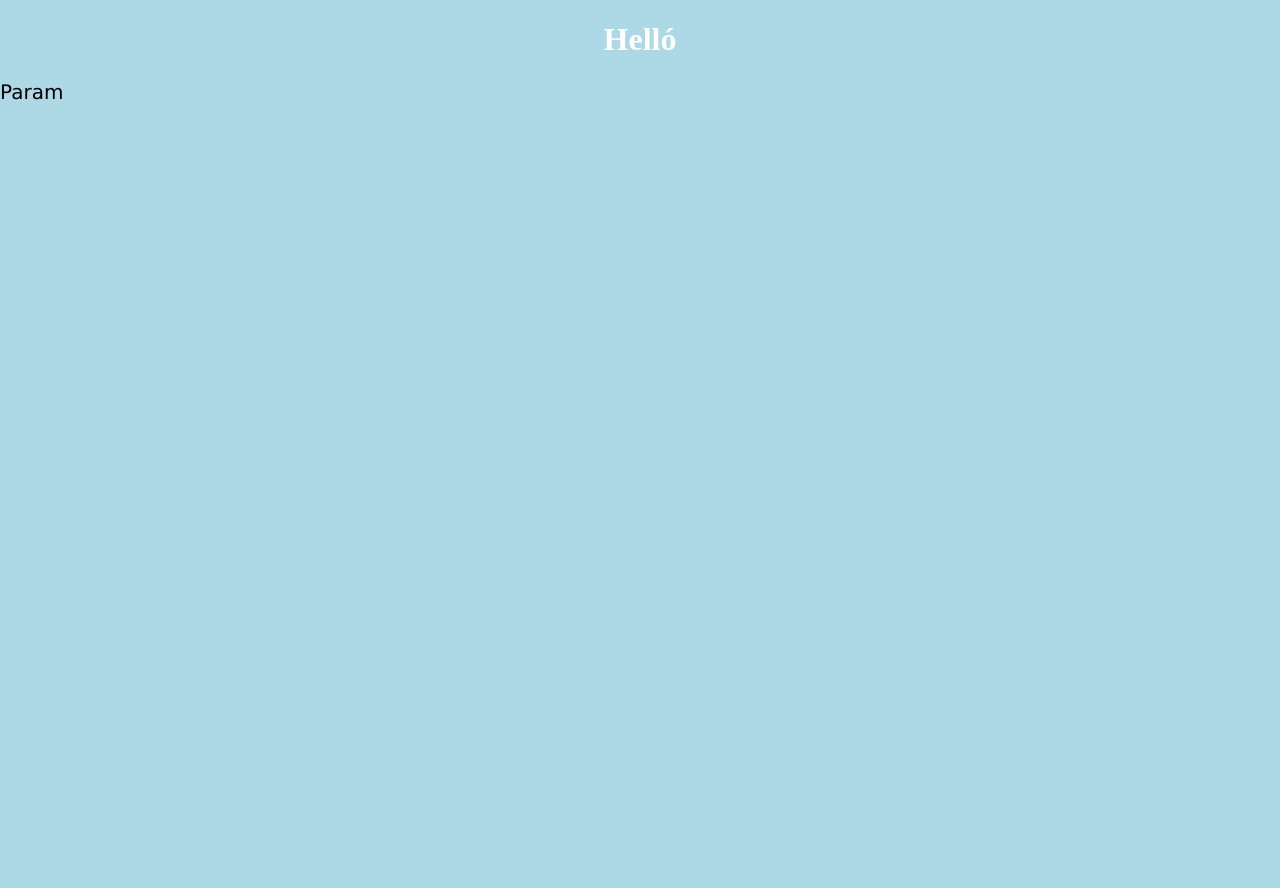
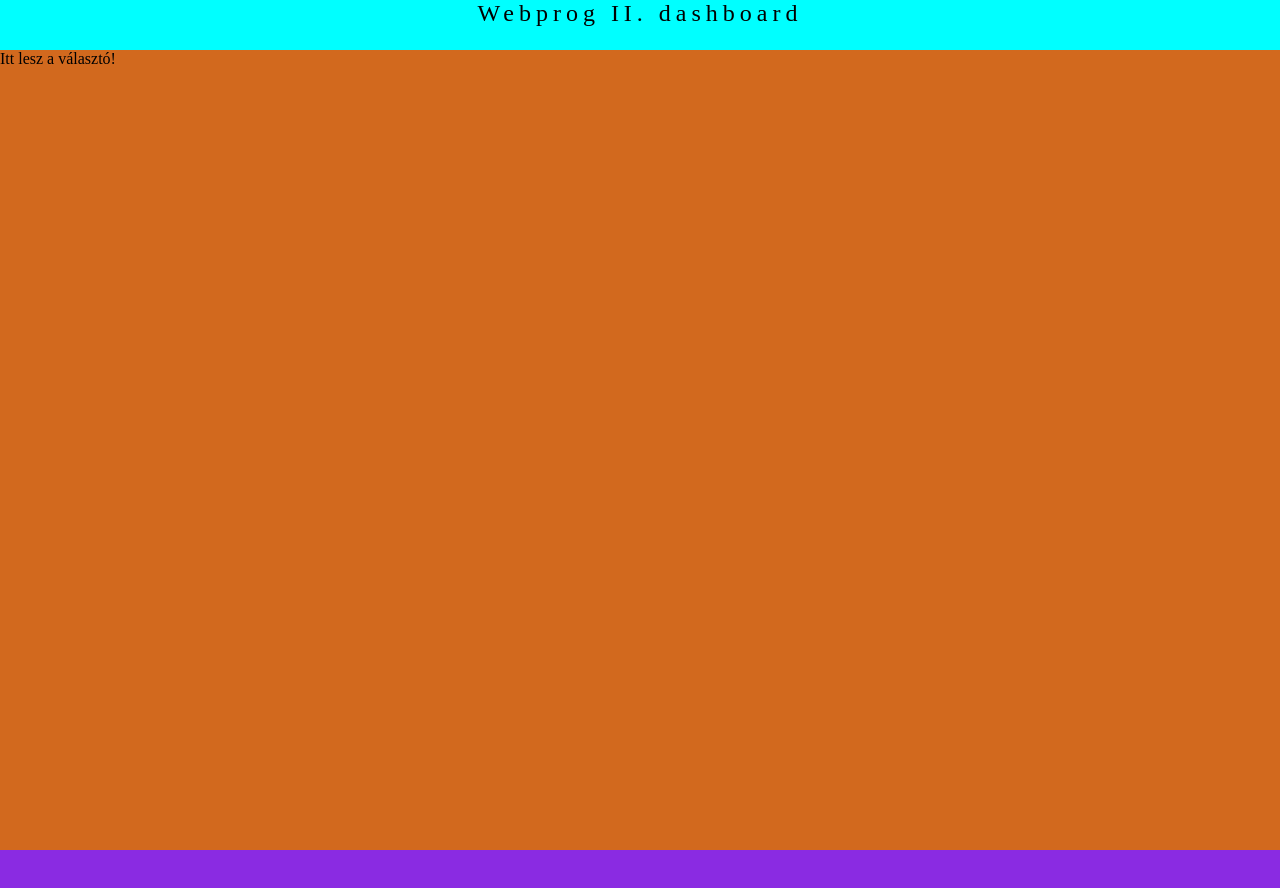
Before and after one commit to KBarna0315/Webprog2_1gyak, a plain HTML site: page index.html in a window 1280 px wide. Before the commit the page ends 800 px from the top, so only its background shows below. Drawn offline with Linux system fonts and the light colour scheme.

Commit message:
Css újítások

```diff
--- a/index.html
+++ b/index.html
@@ -1,22 +1,17 @@
-<!DOCTYPE html>
 <html>
      <head>
          <meta charset="UTF-8"/>
          <link rel="stylesheet" href="style.css">
         <title>Első gyakorlati óra</title>
-
     </head>
     <body>
-        <nav></nav>
+        <nav>Webprog II. dashboard</nav>
         <main>
 
-          <div>
-            <h1>Helló</h1>
+          <div class="app-chooser">
+              Itt lesz a választó!
           </div>
-
-          <div>
-            <p>Param</p>
-          </div>
+          <div id="app"></div>
 
        </main>
         <footer></footer>
--- a/style.css
+++ b/style.css
@@ -1,19 +1,43 @@
 body {
-    background-color: lightblue;
     margin: 0;
     padding: 0;
   }
+  div {
+    box-sizing: border-box;
+}
+  nav,footer,main {
+    width: 100%;
+  }
+  nav {
+      height: 50px;
+      background-color: aqua;
+      text-align: center;
+      font-size: x-large;
+      letter-spacing: 5px;
 
-  h1 {
-    color: white;
-    text-align: center;
   }
 
-  p {
-    font-family: verdana;
-    font-size: 20px;
+  footer {
+    height: 100px;
+    background-color: blueviolet;
   }
-  nav {
-    width: 100%;
+  main {
+    height: calc(100%-150px);
+    background-color: chocolate;
+  }
+  #app {
+    width: 70%;
+  }
+  .app-chooser {
+    width: 30%;
+    float: left;
+  }
+  #app, .app-chooser {
+      height: 100%;
+      display: inline-block;
+      border: 1px black;
 
   }
+ .nodisplay {
+      display: none;
+  }
```
